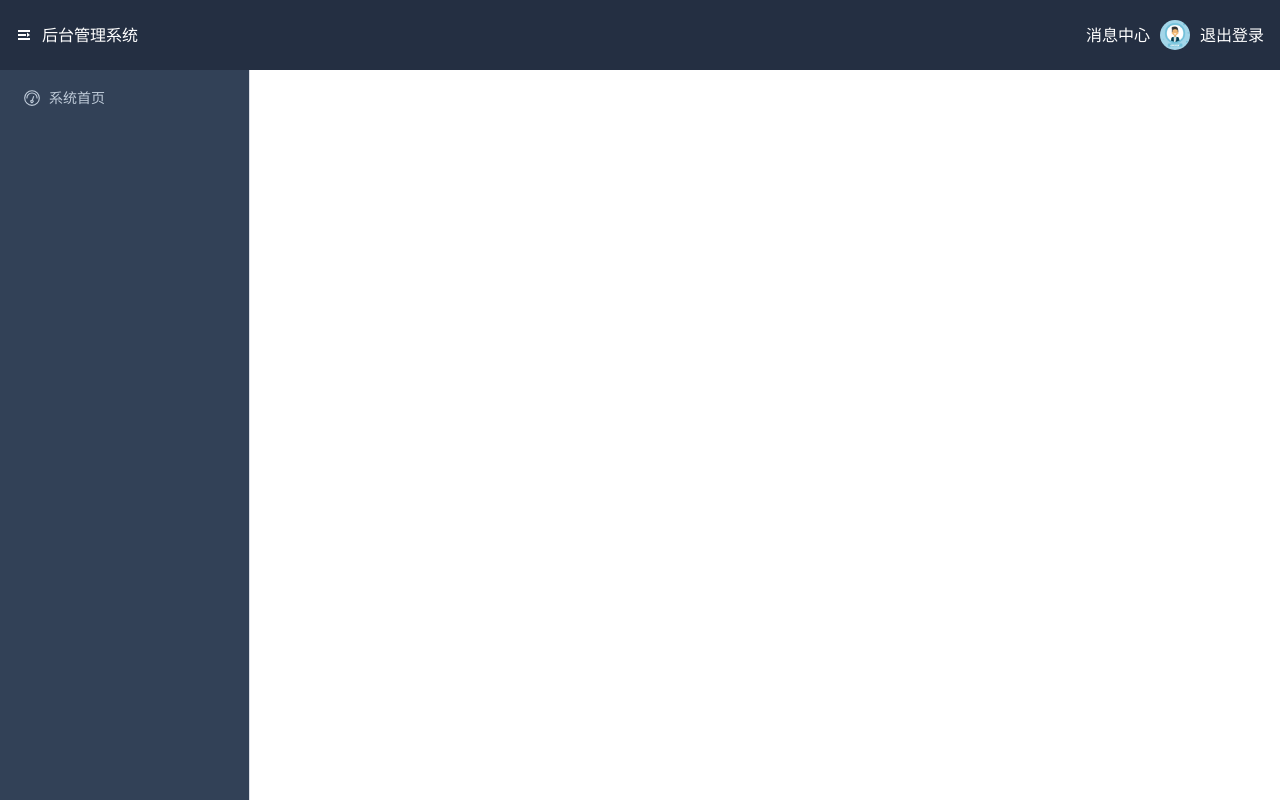
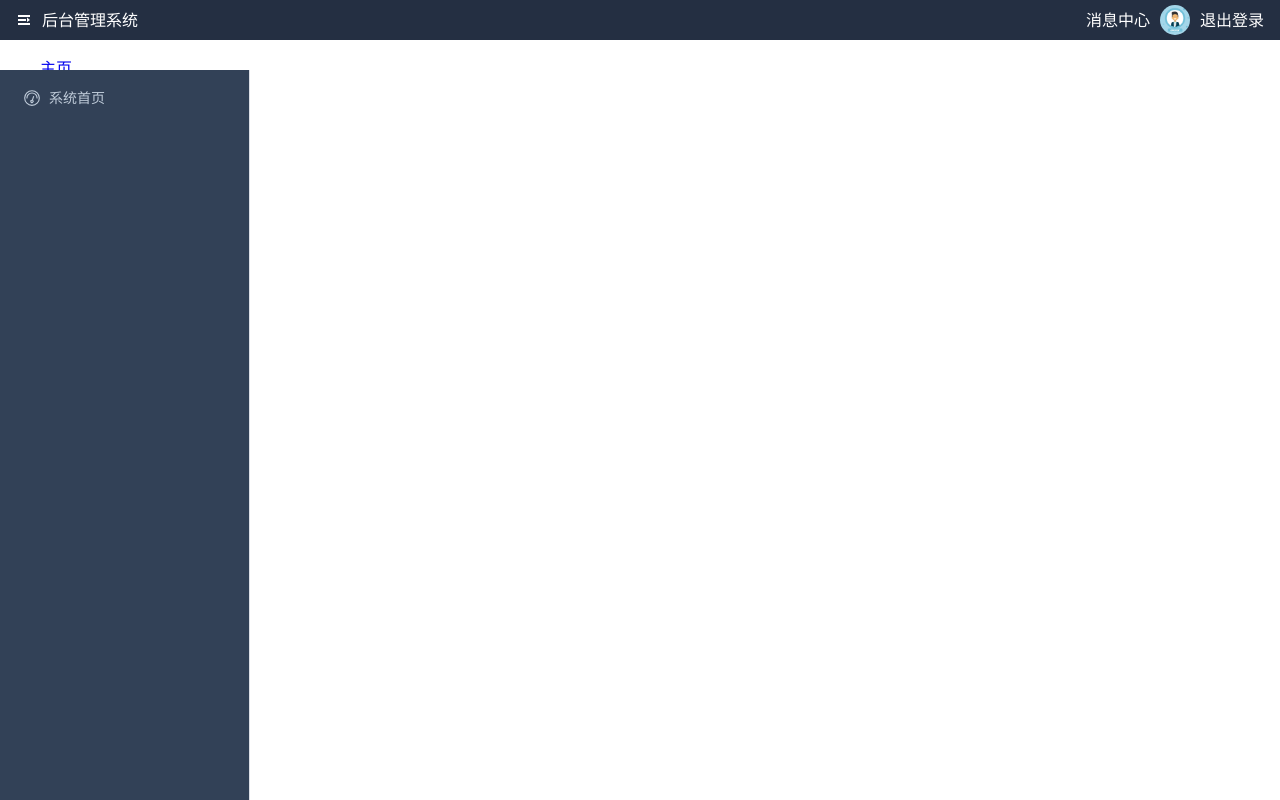
Before and after one commit to YaoDongcai/vite-vue3-elementplus, a Vue app: page /home in a window 1280 px wide. Built offline with nearby package versions, Linux system fonts and the light colour scheme.

Commit message:
增加了tag 标签

```diff
--- a/components.d.ts
+++ b/components.d.ts
@@ -27,5 +27,6 @@ declare module '@vue/runtime-core' {
     RouterLink: typeof import('vue-router')['RouterLink']
     RouterView: typeof import('vue-router')['RouterView']
     Sidebar: typeof import('./src/components/sidebar.vue')['default']
+    Tags: typeof import('./src/components/tags.vue')['default']
   }
 }
--- a/src/components/header.vue
+++ b/src/components/header.vue
@@ -38,7 +38,7 @@ const collapseChange = () => {
 .header {
   display: flex;
   position: relative;
-  height: 70px;
+  height: 40px;
   width: 100%;
 
   color: #fff;
--- /dev/null
+++ b/src/components/tags.vue
@@ -0,0 +1,86 @@
+<template>
+    <ul class="tags" v-if="tags.show">
+        <li :class="['tag-li', isActive(item.path) ? 'active': '']" v-for="(item, index) in tags.list" >
+            <router-link :to="item.path" class="tag-li-title">
+                {{
+                    item.title }}
+            </router-link>
+            <el-icon @click="closeTag(index)"><Close /></el-icon>
+        </li>
+    </ul>
+</template>
+
+
+<script lang="ts" setup>
+import { onBeforeRouteUpdate, useRoute, useRouter} from 'vue-router'
+import {
+    RouteLocationNormalizedLoaded
+} from 'vue-router'
+import { useTagsStore } from '@/store/tags'
+const route: RouteLocationNormalizedLoaded = useRoute();
+const isActive = (path: string) => {
+    return path === route.fullPath
+}
+const router = useRouter();
+const tags = useTagsStore();
+const setTags =(route: RouteLocationNormalizedLoaded) => {
+    const isExist = tags.list.some(item => {
+        return item.path === route.fullPath
+    })
+    if(!isExist) {
+        if(tags.list.length > 8) tags.delTagsItem(0)
+        tags.pushTagItem({
+            name: route.name,
+            title: route.meta.title,
+            path: route.fullPath
+        })
+    }
+}
+setTags(route);
+onBeforeRouteUpdate((to) => {
+    setTags(to)
+})
+const closeTag = (index: number) => {
+    // 关闭当前的index 标签 其实就是删除即可
+    if(index == 0) return;
+    tags.delTagsItem(index);
+    // 同时让自己的router push到前一个或者'/' 首页即可
+    const preItem = tags.list[index - 1];
+
+    if(preItem) {
+        router.push(preItem.path)
+    }else {
+        router.push('/dashboard') // 首页即可
+    }
+}
+</script>
+
+
+<stype lang="less" scoped>
+.tags {
+    position: relative;
+    height: 30px;
+    margin: 0px;
+    padding: 0px;
+    padding-left: 250px;
+
+    box-sizing: border-box;
+    width: 100%;
+    background-color: #242f42;
+    display: flex;
+    list-style: none;
+    .tag-li {
+        color: white;
+        padding: 5px;
+        border-radius: 5px;
+        background-color: red;
+        display: flex;
+        align-items: center;
+        cursor: pointer;
+        .tag-li-title {
+            color: white;
+            text-decoration: none;
+        }
+    }
+}
+</stype>
--- /dev/null
+++ b/src/store/tags.ts
@@ -0,0 +1,38 @@
+import {
+    defineStore
+} from 'pinia'
+interface ListItem {
+    name: string;
+    path: string;
+    title: string;
+}
+
+export const useTagsStore = defineStore('tags', {
+    state: () => {
+        return {
+            list: <ListItem[]>[]
+        }
+    },
+    getters: {
+        show: state =>  {
+            return state.list.length > 0;
+        },
+        nameList: state => {
+            return state.list.map(item => item.name)
+        }
+    },
+    actions: {
+        delTagsItem(index: number) {
+            this.list.splice(index,1);
+        },
+        pushTagItem(item: ListItem) {
+            this.list.push(item);
+        },
+        clearTags() {
+            this.list = [];
+        },
+        closeCurrentTag() {
+
+        }
+    }
+})
--- a/src/views/home.vue
+++ b/src/views/home.vue
@@ -2,8 +2,10 @@
   <div class="home-container">
     <!--  header -->
     <d-header></d-header>
+    <d-tags></d-tags>
     <!-- sidebar -->
     <d-sidebar></d-sidebar>
+
     <!--  this is a content-box  -->
     <div class="content-box">
       <!-- tags -->
@@ -23,6 +25,7 @@
 <script lang="ts" setup>
 import DHeader from "@/components/header.vue"
 import DSidebar from "@/components/sidebar.vue"
+import DTags from '@/components/tags.vue'
 </script>
 
 <style lang="less" scoped>
```
